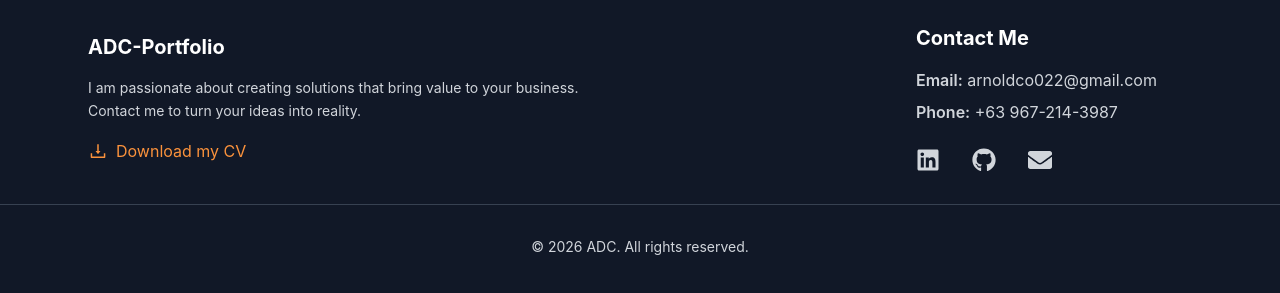
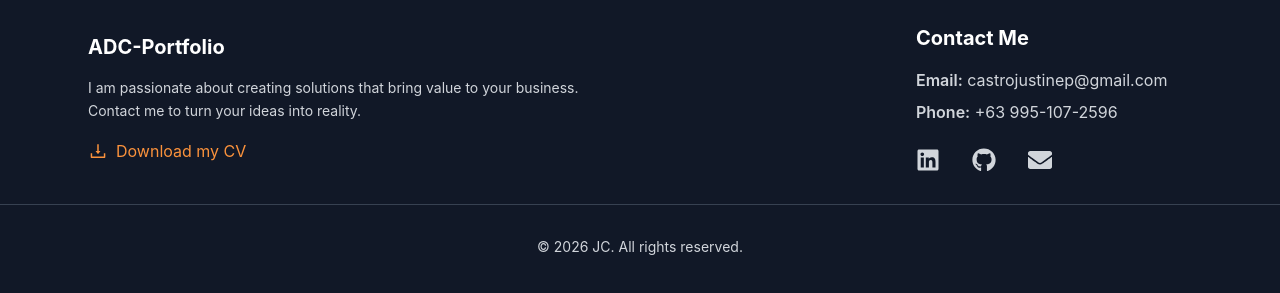
Before and after one commit to Justine-dev-mode/portfolio, a React (Create React App) app: page / in a window 1280 px wide. Shown: the part 4248-4541 px from the top of the page. Built offline with nearby package versions, Linux system fonts and the light colour scheme.

Commit message:
Resolve merge conflicts

```diff
--- a/src/components/footer/footer.js
+++ b/src/components/footer/footer.js
@@ -24,24 +24,24 @@ export default function Footer() {
                         <li>
                             <span className="font-semibold">Email:</span>{" "}
                             <a href="mailto:contact@example.com" className="hover:text-orange-400 transition">
-                                arnoldco022@gmail.com
+                                castrojustinep@gmail.com
                             </a>
                         </li>
                         <li>
                             <span className="font-semibold">Phone:</span>{" "}
                             <a href="tel:+1234567890" className="hover:text-orange-400 transition">
-                                +63 967-214-3987
+                                +63 995-107-2596
                             </a>
                         </li>
                         <li>
                             <div className="flex mt-6 space-x-8 text-lg justify-center md:justify-start">
-                                <a href="https://linkedin.com/in/arnold-co-356a8223a" target="_blank" rel="noreferrer"  className="hover:text-burnt-orange transition-all">
+                                <a href="https://linkedin.com/in/justine-castro-193366306" target="_blank" rel="noreferrer"  className="hover:text-burnt-orange transition-all">
                                     <FaLinkedin size={24} />
                                 </a>
-                                <a href="https://github.com/arnoldco022" target="_blank" rel="noreferrer"  className="hover:text-burnt-orange transition-all">
+                                <a href="https://github.com/Justine-dev-mode" target="_blank" rel="noreferrer"  className="hover:text-burnt-orange transition-all">
                                     <FaGithub size={24} />
                                 </a>
-                                <a href="mailto:arnoldco022@gmail.com" target="_blank" rel="noreferrer" className="hover:text-burnt-orange transition-all">
+                                <a href="mailto:castrojustinep@gmail.com" target="_blank" rel="noreferrer" className="hover:text-burnt-orange transition-all">
                                     <FaEnvelope size={24} />
                                 </a>
                             </div>
@@ -52,7 +52,7 @@ export default function Footer() {
             <div className="my-8 border-t border-gray-700"></div>
             <div className="max-w-6xl mx-auto px-6 flex flex-col items-center text-center justify-center text-sm">
                 <p className="mb-4 md:mb-0">
-                    © {new Date().getFullYear()} ADC. All rights reserved.
+                    © {new Date().getFullYear()} JC. All rights reserved.
                 </p>
             </div>
         </footer>
--- a/src/components/header/header.js
+++ b/src/components/header/header.js
@@ -39,13 +39,13 @@ const Header = () => {
                 </button>
 
                 <div className="flex mt-6 space-x-8 text-lg">
-                    <a href="https://linkedin.com/in/arnold-co-356a8223a" target="_blank" rel="noreferrer"  className="text-gray-700 hover:text-burnt-orange transition-all">
+                    <a href="https://linkedin.com/in/justine-castro-193366306" target="_blank" rel="noreferrer"  className="text-gray-700 hover:text-burnt-orange transition-all">
                         <FaLinkedin size={24} />
                     </a>
-                    <a href="https://github.com/arnoldco022" target="_blank" rel="noreferrer"  className="text-gray-700 hover:text-burnt-orange transition-all">
+                    <a href="https://github.com/Justine-dev-mode" target="_blank" rel="noreferrer"  className="text-gray-700 hover:text-burnt-orange transition-all">
                         <FaGithub size={24} />
                     </a>
-                    <a href="mailto:arnoldco022@gmail.com" target="_blank" rel="noreferrer" className="text-gray-700 hover:text-burnt-orange transition-all">
+                    <a href="mailto:castrojustinep@gmail.com " target="_blank" rel="noreferrer" className="text-gray-700 hover:text-burnt-orange transition-all">
                         <FaEnvelope size={24} />
                     </a>
                 </div>
```
